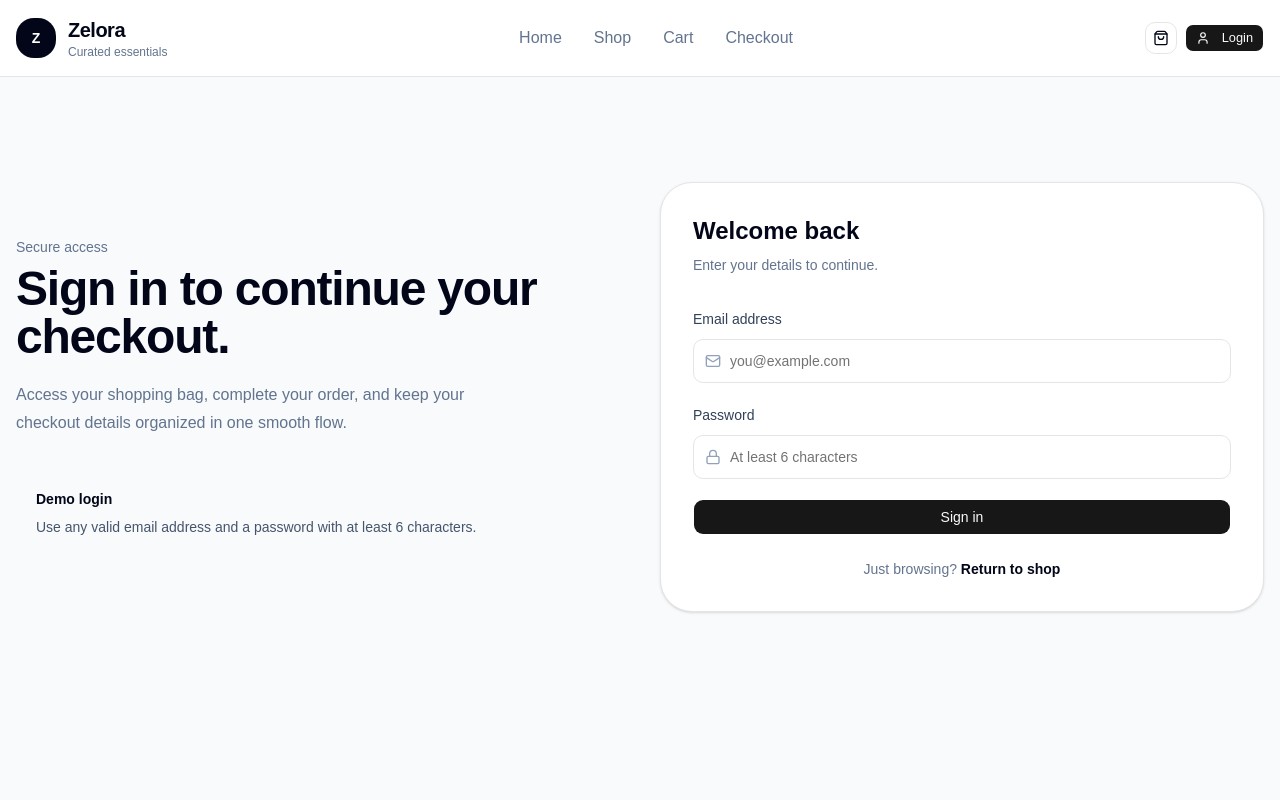
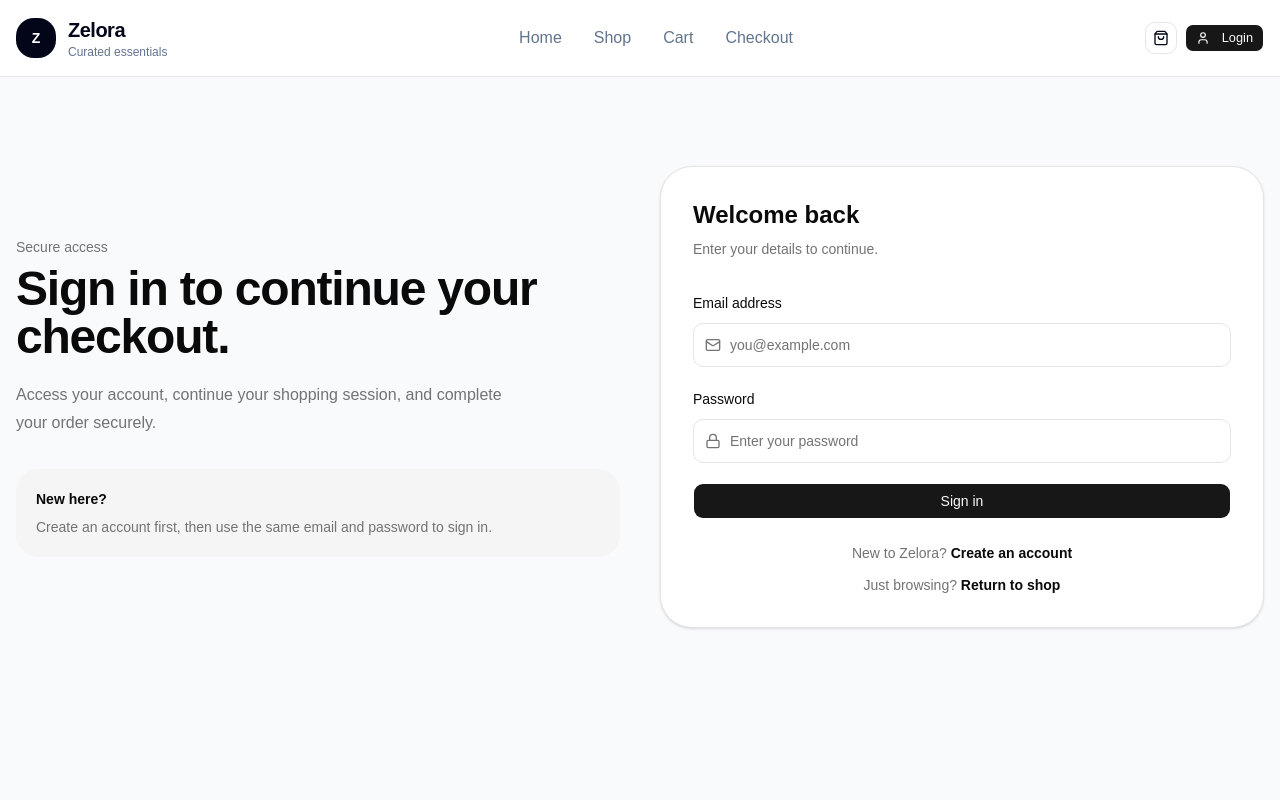
Before and after one commit to wanjiruaisha/zelora-store, a React (Vite) app: page /login in a window 1280 px wide. Shown: the top 800 px of the page. Built offline with nearby package versions, Linux system fonts and the light colour scheme; no server answers.

Commit message:
feat: add sign up route and login navigation

```diff
--- a/src/App.jsx
+++ b/src/App.jsx
@@ -15,6 +15,7 @@ import NotFound from "@/pages/NotFound";
 import Overview from "@/pages/product-details/Overview";
 import Reviews from "@/pages/product-details/Reviews";
 import Specifications from "@/pages/product-details/Specifications";
+import SignUp from "./pages/SignUp";
 
 function App() {
   return (
@@ -37,6 +38,8 @@ function App() {
 
           <Route path="/login" element={<Login />} />
 
+          <Route path="/signup" element={<SignUp/>} />
+
           <Route
             path="/checkout"
             element={
--- a/src/pages/Login.jsx
+++ b/src/pages/Login.jsx
@@ -55,30 +55,36 @@ function Login() {
   return (
     <main className="mx-auto grid min-h-[calc(100vh-160px)] max-w-7xl items-center gap-10 px-4 py-10 lg:grid-cols-2">
       <section>
-        <p className="text-sm font-medium text-slate-500">Secure access</p>
+        <p className="text-sm font-medium text-muted-foreground">
+          Secure access
+        </p>
 
-        <h1 className="mt-2 max-w-xl text-5xl font-bold tracking-tight text-slate-950">
+        <h1 className="mt-2 max-w-xl text-5xl font-bold tracking-tight text-foreground">
           Sign in to continue your checkout.
         </h1>
 
-        <p className="mt-5 max-w-lg leading-7 text-slate-500">
-          Access your shopping bag, complete your order, and keep your checkout
-          details organized in one smooth flow.
+        <p className="mt-5 max-w-lg leading-7 text-muted-foreground">
+          Access your account, continue your shopping session, and complete your
+          order securely.
         </p>
 
-        <div className="mt-8 rounded-3xl bg-slate-50 p-5 text-sm text-slate-600">
-          <p className="font-semibold text-slate-950">Demo login</p>
+        <div className="mt-8 rounded-3xl bg-muted p-5 text-sm text-muted-foreground">
+          <p className="font-semibold text-foreground">New here?</p>
+
           <p className="mt-2">
-            Use any valid email address and a password with at least 6
-            characters.
+            Create an account first, then use the same email and password to
+            sign in.
           </p>
         </div>
       </section>
 
-      <section className="rounded-[2rem] border bg-white p-6 shadow-sm sm:p-8">
+      <section className="rounded-[2rem] border bg-card p-6 shadow-sm sm:p-8">
         <div>
-          <h2 className="text-2xl font-bold text-slate-950">Welcome back</h2>
-          <p className="mt-2 text-sm text-slate-500">
+          <h2 className="text-2xl font-bold text-card-foreground">
+            Welcome back
+          </h2>
+
+          <p className="mt-2 text-sm text-muted-foreground">
             Enter your details to continue.
           </p>
         </div>
@@ -87,13 +93,13 @@ function Login() {
           <div>
             <label
               htmlFor="email"
-              className="text-sm font-medium text-slate-700"
+              className="text-sm font-medium text-foreground"
             >
               Email address
             </label>
 
             <div className="relative mt-2">
-              <Mail className="pointer-events-none absolute left-3 top-1/2 h-4 w-4 -translate-y-1/2 text-slate-400" />
+              <Mail className="pointer-events-none absolute left-3 top-1/2 h-4 w-4 -translate-y-1/2 text-muted-foreground" />
 
               <Input
                 id="email"
@@ -110,13 +116,13 @@ function Login() {
           <div>
             <label
               htmlFor="password"
-              className="text-sm font-medium text-slate-700"
+              className="text-sm font-medium text-foreground"
             >
               Password
             </label>
 
             <div className="relative mt-2">
-              <Lock className="pointer-events-none absolute left-3 top-1/2 h-4 w-4 -translate-y-1/2 text-slate-400" />
+              <Lock className="pointer-events-none absolute left-3 top-1/2 h-4 w-4 -translate-y-1/2 text-muted-foreground" />
 
               <Input
                 id="password"
@@ -124,7 +130,7 @@ function Login() {
                 type="password"
                 value={formData.password}
                 onChange={handleChange}
-                placeholder="At least 6 characters"
+                placeholder="Enter your password"
                 className="h-11 pl-9"
               />
             </div>
@@ -141,11 +147,21 @@ function Login() {
           </Button>
         </form>
 
-        <p className="mt-6 text-center text-sm text-slate-500">
+        <p className="mt-6 text-center text-sm text-muted-foreground">
+          New to Zelora?{" "}
+          <Link
+            to="/signup"
+            className="font-semibold text-foreground hover:underline"
+          >
+            Create an account
+          </Link>
+        </p>
+
+        <p className="mt-3 text-center text-sm text-muted-foreground">
           Just browsing?{" "}
           <Link
             to="/products"
-            className="font-semibold text-slate-950 hover:underline"
+            className="font-semibold text-foreground hover:underline"
           >
             Return to shop
           </Link>
```
